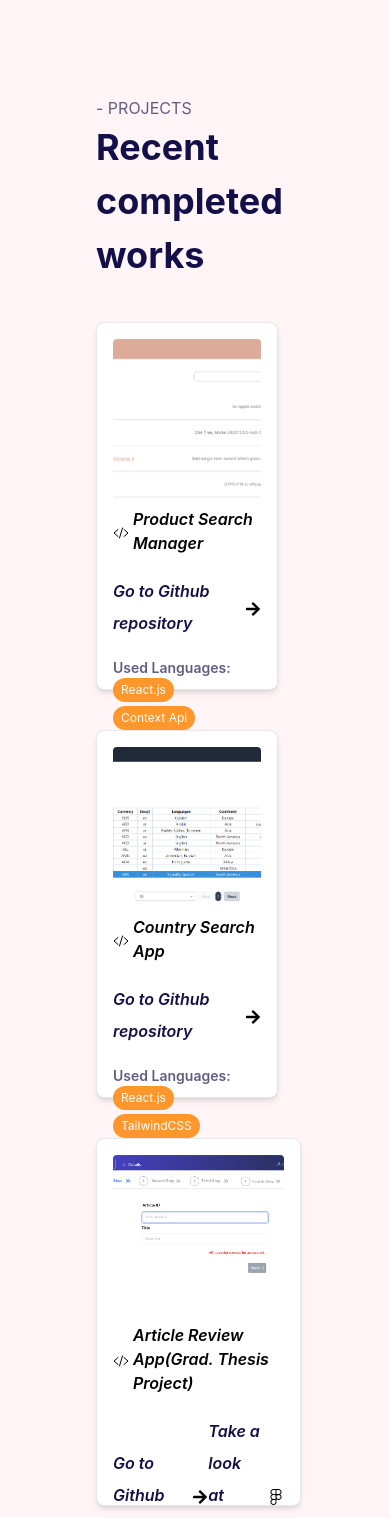
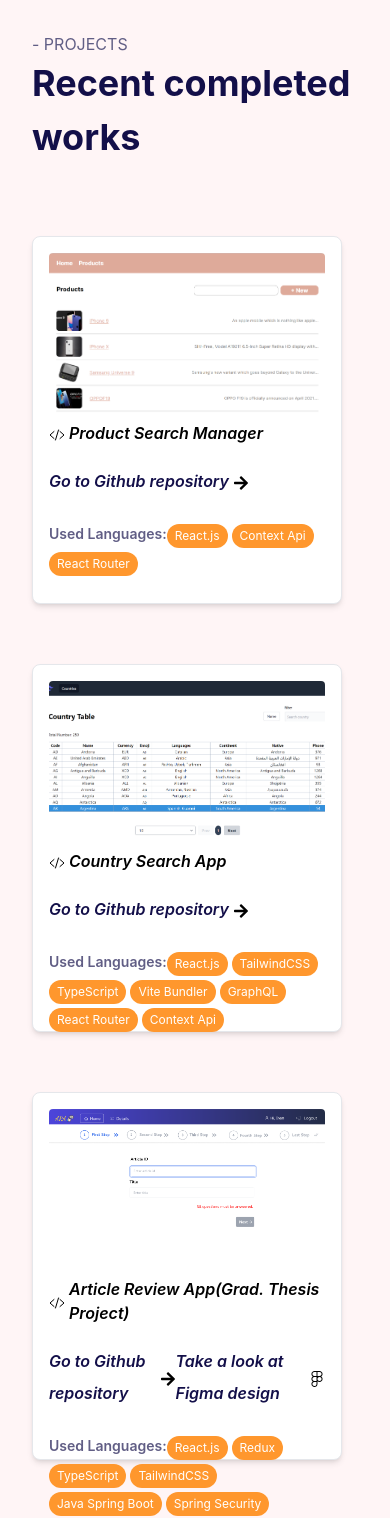
Before and after one commit to irem-koc/my-personal-website-v2, a React (Vite) app: page /portfolio in a window 390 px wide. Shown: the top 1518 px of the page. Built offline with nearby package versions, Linux system fonts and the light colour scheme.

Commit message:
feat: add portfolio page and portfolio card responsiveness

```diff
--- a/src/components/molecules/PortfolioCard/PortfolioCard.tsx
+++ b/src/components/molecules/PortfolioCard/PortfolioCard.tsx
@@ -14,7 +14,7 @@ type Props = {
 
 const PortfolioCard = ({ project }: Props) => {
   return (
-    <div className="portfolio-card p-4 border mb-7 rounded-lg shadow-md bg-white">
+    <div className="portfolio-card p-4 border mb-7 rounded-lg shadow-md bg-white w-full sm:w-72">
       <div>
         <img
           className="w-full object-cover h-40 rounded"
@@ -22,41 +22,40 @@ const PortfolioCard = ({ project }: Props) => {
           alt={project.title}
         />
         <p className="flex gap-1 items-center font-semibold italic text-black text-base mt-2">
-          <span className="mt-1 hover:transform-y-2">
+          <span className="mt-1">
             <IoCodeSlashOutline />
           </span>
           {project.title}
         </p>
       </div>
-      <div className="flex items-center mt-2">
+      <div className="flex items-center mt-2 justify-between">
         <div className="flex items-center">
           <Link
             text={"Go to Github repository"}
             href={project.githubUrl}
             style={["italic home-contact font-[13px] hover:translate-x-0"]}
           />
-          <span>
+          <span className="ml-1">
             <FaArrowRight fill="black" />
           </span>
         </div>
 
         {project.figmaUrl && (
-          <div className="flex gap-2 items-center ">
+          <div className="flex items-center">
             <Link
               text={"Take a look at Figma design"}
               href={project.figmaUrl}
               style={["italic home-contact font-[13px] hover:translate-x-0"]}
             />
-            <span>
+            <span className="ml-1">
               <FaFigma fill="black" />
             </span>
           </div>
         )}
       </div>
 
-      <div className="flex flex-wrap mt-1">
+      <div className="flex flex-wrap mt-3">
         <p className="font-semibold text-sm">Used Languages:</p>
-
         {project.usedLanguages.map((language, index) => (
           <span
             key={index}
@@ -66,7 +65,6 @@ const PortfolioCard = ({ project }: Props) => {
           </span>
         ))}
       </div>
-      <div className="mt-4"></div>
     </div>
   );
 };
--- a/src/pages/portfolio/Portfolio.tsx
+++ b/src/pages/portfolio/Portfolio.tsx
@@ -33,14 +33,14 @@ const Portfolio = () => {
     fetchData();
   }, []);
   return (
-    <div className="p-24 bg-portfolio-bg overflow-visible w-full min-h-full flex-col justify-between items-center">
-      <div className="row-between">
-        <div className="header">
+    <div className="lg:p-24 p-8 bg-portfolio-bg overflow-visible w-full min-h-screen flex flex-col justify-between items-center">
+      <div className="flex flex-col md:flex-row justify-between w-full items-center">
+        <div className="header mb-8 md:mb-0">
           <Text text="- PROJECTS" style={["about-top-text"]} />
           <Title text={"Recent completed works"} style={["about-title"]} />
         </div>
       </div>
-      <div className="row-between-wrap mt-7">
+      <div className="flex flex-wrap justify-center md:justify-between w-full mt-7 gap-5">
         {projects?.length > 0 &&
           projects?.map((project, index) => (
             <PortfolioCard key={index} project={project} />
```
